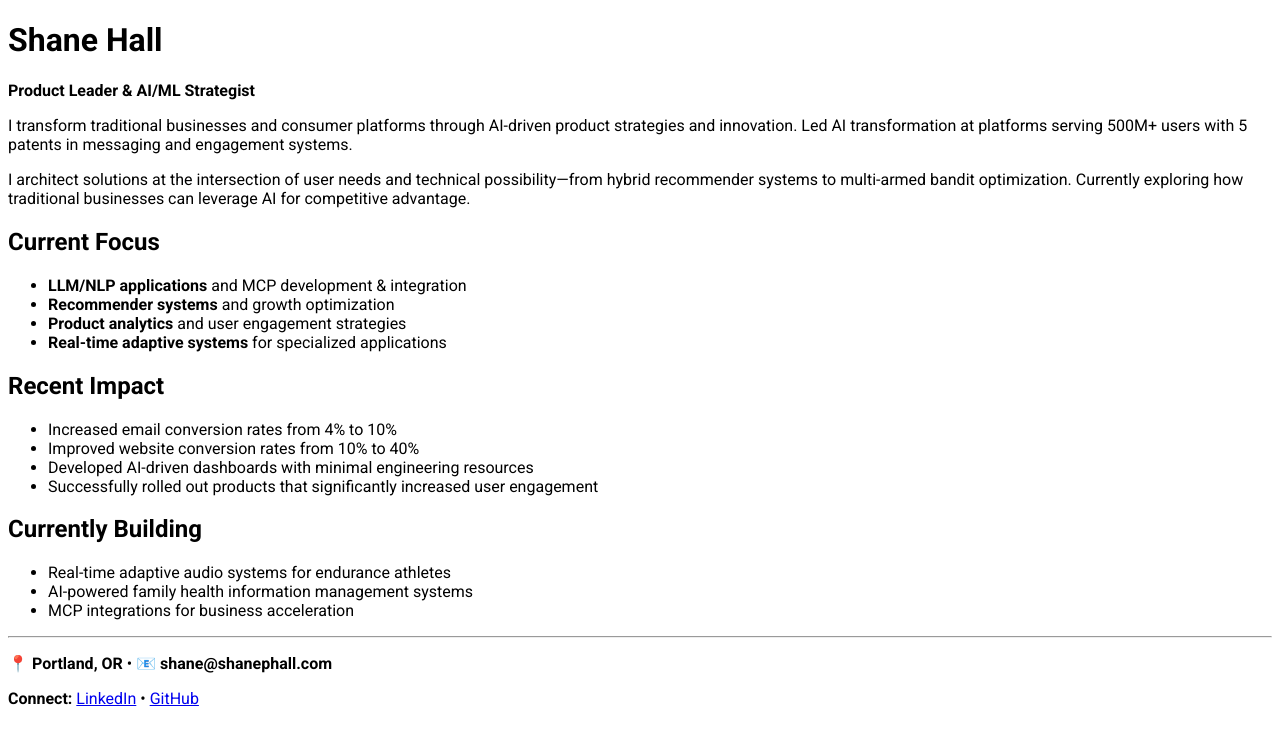
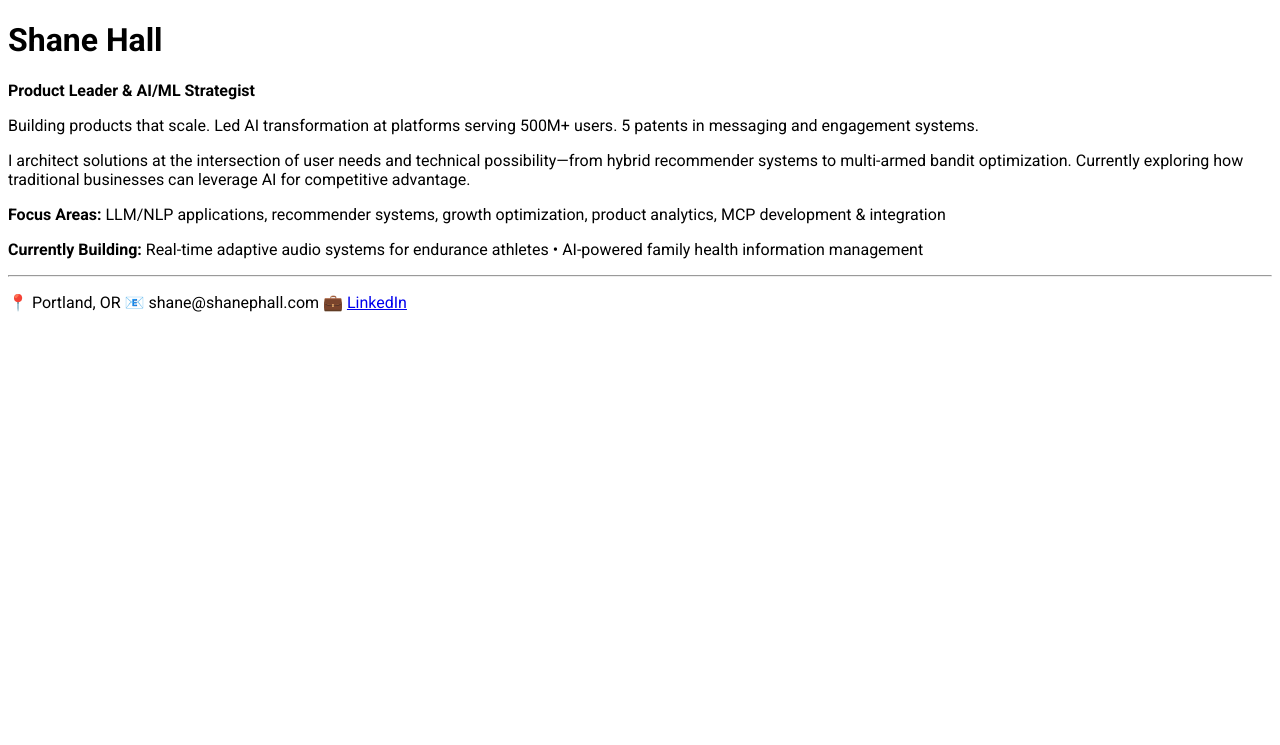
Before and after one commit to shanephall/shanephall, a Jekyll site: the page built from index.md, in a window 1280 px wide. Shown: the top 745 px of the page. Built offline with Jekyll 4.4.1, drawn with Linux system fonts in a browser that asks for light colours.

Commit message:
Synchronize index.md with README.md content
- Match website content exactly to README.md
- Ensure single source of truth for personal profile
- Maintain consistent professional presentation
- No need to manage content separately

```diff
--- a/index.md
+++ b/index.md
@@ -7,29 +7,16 @@ title: Shane Hall
 
 **Product Leader & AI/ML Strategist**
 
-I transform traditional businesses and consumer platforms through AI-driven product strategies and innovation. Led AI transformation at platforms serving 500M+ users with 5 patents in messaging and engagement systems.
+Building products that scale. Led AI transformation at platforms serving 500M+ users. 5 patents in messaging and engagement systems.
 
 I architect solutions at the intersection of user needs and technical possibility—from hybrid recommender systems to multi-armed bandit optimization. Currently exploring how traditional businesses can leverage AI for competitive advantage.
 
-## Current Focus
-- **LLM/NLP applications** and MCP development & integration
-- **Recommender systems** and growth optimization
-- **Product analytics** and user engagement strategies
-- **Real-time adaptive systems** for specialized applications
+**Focus Areas:** LLM/NLP applications, recommender systems, growth optimization, product analytics, MCP development & integration
 
-## Recent Impact
-- Increased email conversion rates from 4% to 10%
-- Improved website conversion rates from 10% to 40%
-- Developed AI-driven dashboards with minimal engineering resources
-- Successfully rolled out products that significantly increased user engagement
-
-## Currently Building
-- Real-time adaptive audio systems for endurance athletes
-- AI-powered family health information management systems
-- MCP integrations for business acceleration
+**Currently Building:** Real-time adaptive audio systems for endurance athletes • AI-powered family health information management
 
 ---
 
-**📍 Portland, OR** • **📧 shane@shanephall.com**
-
-**Connect:** [LinkedIn](https://linkedin.com/in/shanephall) • [GitHub](https://github.com/shanephall)
+📍 Portland, OR
+📧 shane@shanephall.com
+💼 [LinkedIn](https://linkedin.com/in/shanephall)
```
